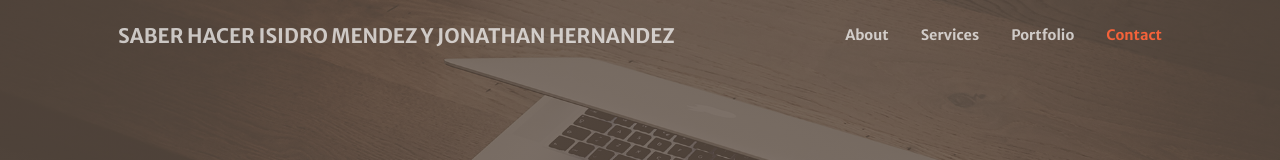
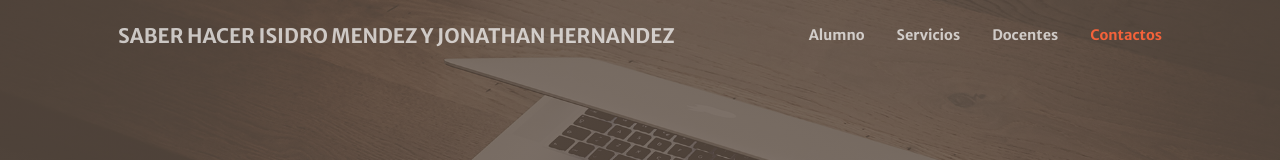
Before and after one commit to Isidro2022/SH_ISIDRO_2022, a plain HTML site: page index.html in a window 1280 px wide. Shown: the top 160 px of the page. Drawn offline with nearby package versions, Linux system fonts and the light colour scheme; some packages are replaced by stand-ins of ours; a script that the page names is missing.

Commit message:
Update index.html

```diff
--- a/index.html
+++ b/index.html
@@ -26,10 +26,10 @@
                 <button class="navbar-toggler navbar-toggler-right" type="button" data-bs-toggle="collapse" data-bs-target="#navbarResponsive" aria-controls="navbarResponsive" aria-expanded="false" aria-label="Toggle navigation"><span class="navbar-toggler-icon"></span></button>
                 <div class="collapse navbar-collapse" id="navbarResponsive">
                     <ul class="navbar-nav ms-auto my-2 my-lg-0">
-                        <li class="nav-item"><a class="nav-link" href="#about">About</a></li>
-                        <li class="nav-item"><a class="nav-link" href="#services">Services</a></li>
-                        <li class="nav-item"><a class="nav-link" href="#portfolio">Portfolio</a></li>
-                        <li class="nav-item"><a class="nav-link" href="#contact">Contact</a></li>
+                        <li class="nav-item"><a class="nav-link" href="#about">Alumno</a></li>
+                        <li class="nav-item"><a class="nav-link" href="#services">Servicios</a></li>
+                        <li class="nav-item"><a class="nav-link" href="#portfolio">Docentes</a></li>
+                        <li class="nav-item"><a class="nav-link" href="#contact">Contactos</a></li>
                     </ul>
                 </div>
             </div>
```
